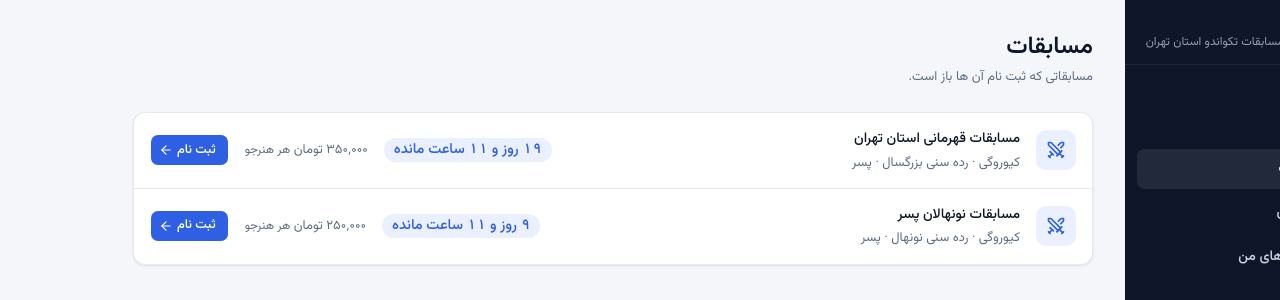
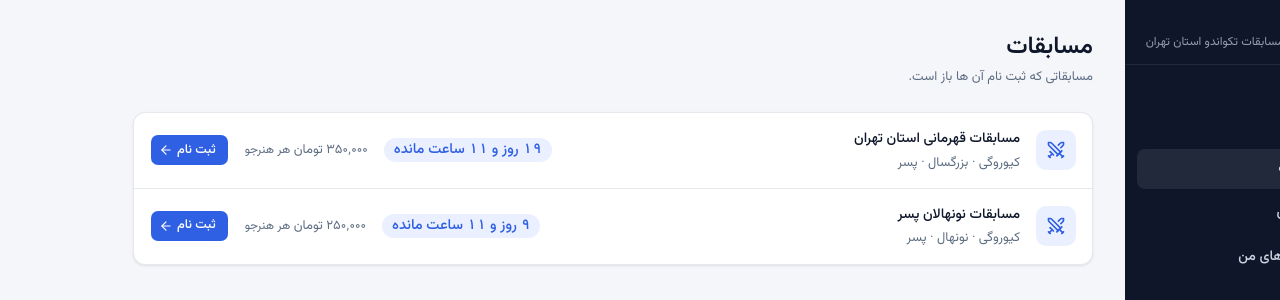
Before and after one commit to MostafaMemari/nabard, a Next.js app: page /coach/competitions in a window 1280 px wide. Shown: the top 300 px of the page. Built offline with nearby package versions, Linux system fonts and the light colour scheme.

Commit message:
fix(copy): parallel value-only meta lines on competition cards and headers

```diff
--- a/src/components/coach/coach-competition-detail-screen.tsx
+++ b/src/components/coach/coach-competition-detail-screen.tsx
@@ -35,7 +35,7 @@ export function CoachCompetitionDetailScreen({ competitionId }: { competitionId:
         backHref="/coach/competitions"
         backLabel="مسابقات"
         title={competition.title}
-        description={`${disciplineLabels[competition.discipline]} · ${genderLabels[competition.gender]} · رده ${ageCategoryLabel(competition.ageCategoryId)}`}
+        description={`${disciplineLabels[competition.discipline]} · ${ageCategoryLabel(competition.ageCategoryId)} · ${genderLabels[competition.gender]}`}
         action={
           open ? (
             <Button render={<Link href={`/coach/competitions/${competitionId}/register`} />}>
--- a/src/components/coach/registration-flow.tsx
+++ b/src/components/coach/registration-flow.tsx
@@ -40,7 +40,7 @@ export function RegistrationFlow({ competitionId, coachId }: { competitionId: st
   const summary = (
     <CompetitionSummaryCard
       title={competition.title}
-      meta={`${disciplineLabels[competition.discipline]} · رده سنی ${ageCategoryLabel(competition.ageCategoryId)} · ${genderLabels[competition.gender]}`}
+      meta={`${disciplineLabels[competition.discipline]} · ${ageCategoryLabel(competition.ageCategoryId)} · ${genderLabels[competition.gender]}`}
       deadline={competition.registrationDeadline}
       feeLabel={formatRialsAsToman(Number(competition.feePerStudent))}
       discipline={competition.discipline}
--- a/src/features/competitions/components/coach-competition-list.tsx
+++ b/src/features/competitions/components/coach-competition-list.tsx
@@ -26,7 +26,7 @@ export function CoachCompetitionList({ competitions }: { competitions: Competiti
               {competition.title}
             </Link>
             <p className="text-subtle truncate text-muted-foreground">
-              {disciplineLabels[competition.discipline]} · رده سنی {ageCategoryLabel(competition.ageCategoryId)} ·{" "}
+              {disciplineLabels[competition.discipline]} · {ageCategoryLabel(competition.ageCategoryId)} ·{" "}
               {genderLabels[competition.gender]}
             </p>
           </div>
--- a/src/features/competitions/components/competition-detail-screen.tsx
+++ b/src/features/competitions/components/competition-detail-screen.tsx
@@ -44,7 +44,7 @@ export function CompetitionDetailScreen({ competitionId }: { competitionId: stri
         backHref="/admin/competitions"
         backLabel="مسابقات"
         title={competition.title}
-        description={`${disciplineLabels[competition.discipline]} · ${genderLabels[competition.gender]} · رده ${ageCategoryLabel(competition.ageCategoryId)}`}
+        description={`${disciplineLabels[competition.discipline]} · ${ageCategoryLabel(competition.ageCategoryId)} · ${genderLabels[competition.gender]}`}
         action={
           <div className="flex flex-wrap items-center gap-2">
             <Button variant="outline" disabled={hasRegistrations} render={<Link href={`/admin/competitions/${competitionId}/edit`} />}>
```
